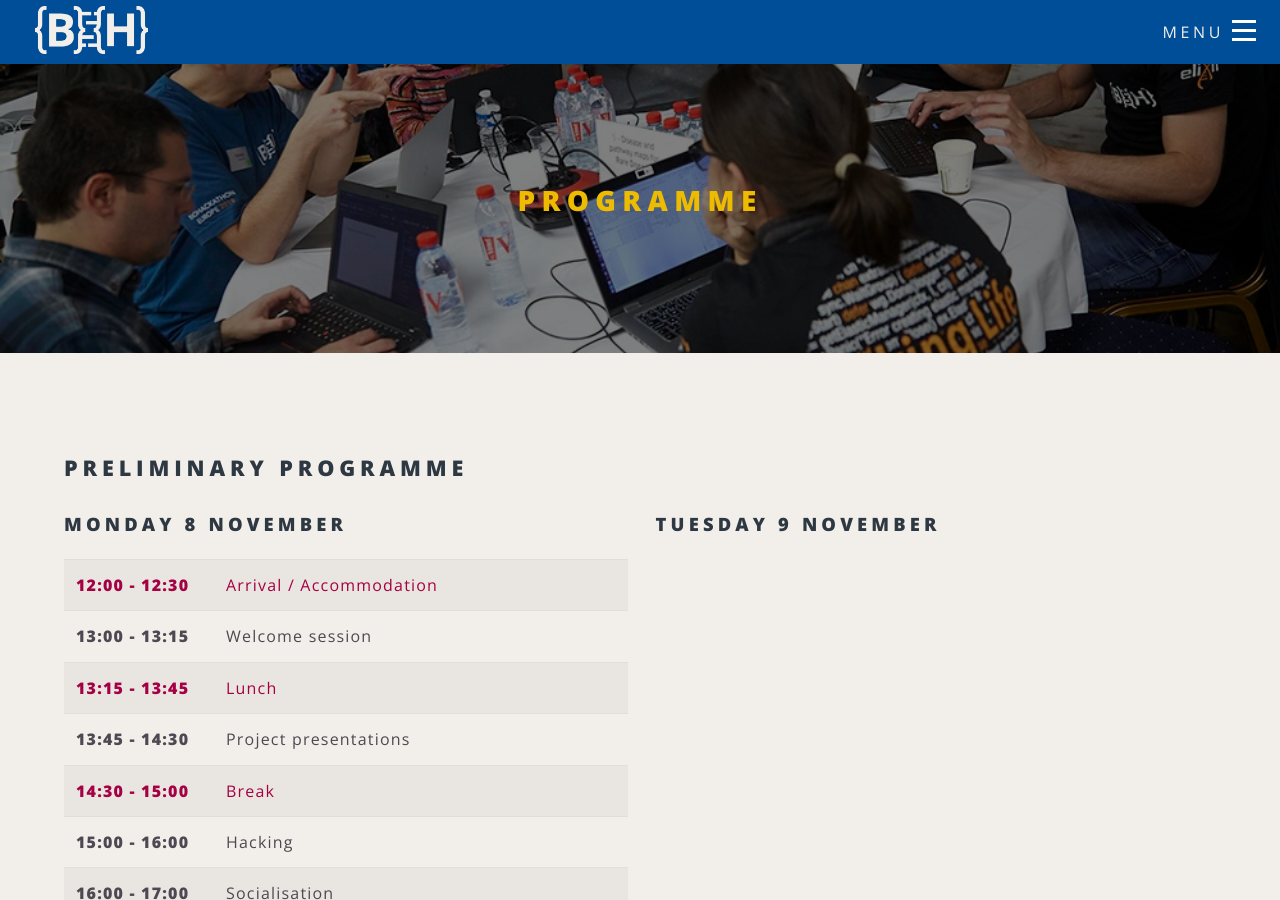
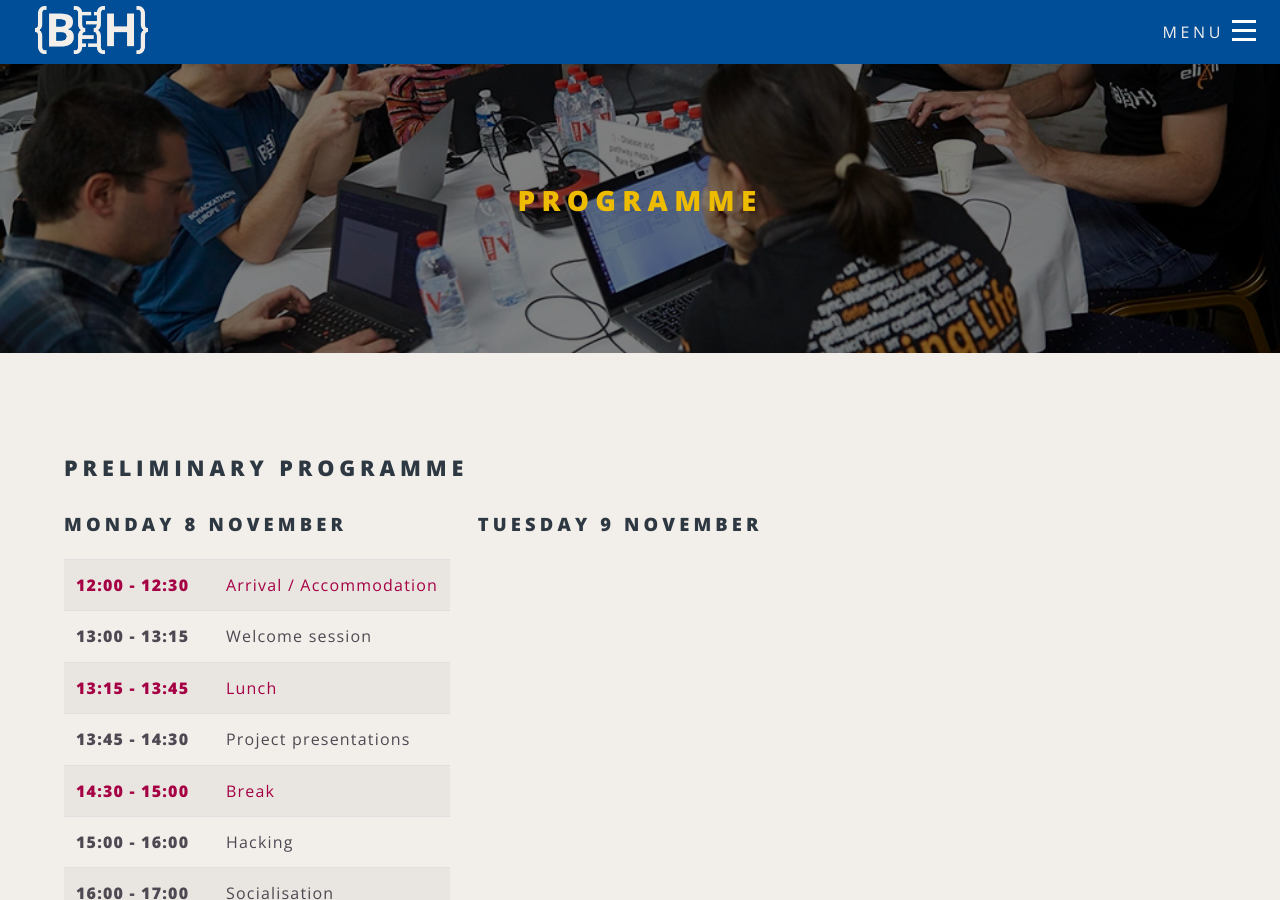
Before and after one commit to elixir-europe/biohackathon-europe-2021, a Jekyll site: the page built from programme.html, in a window 1280 px wide and 900 px high. Built offline with Jekyll 4.4.1, drawn with Linux system fonts in a browser that asks for light colours; nearby versions of some CDN libraries.

Commit message:
Tweak formatting of programme

```diff
--- a/programme.html
+++ b/programme.html
@@ -69,7 +69,7 @@ body_class: programme
                   <li>BioHackrXiv</li>
                 </ul>
             </div> -->
-    <div class="col-md-6 day">
+    <div class="day">
 <h3>Monday 8 November</h3>
                 <table>
                     <tbody>
@@ -144,7 +144,7 @@ body_class: programme
                     </tbody>
                 </table>
             </div>
-            <div class="col-md-6 day">
+            <div class="day">
                 <h3>Wednesday 10 November</h3>
                 <table>
                     <tbody>
@@ -183,7 +183,7 @@ body_class: programme
                     </tbody>
                 </table>
             </div>
-            <div class="col-md-6 day">
+            <div class="day">
                 <h3>Thursday 11 November</h3>
                 <table>
                     <tbody>
@@ -222,7 +222,7 @@ body_class: programme
                     </tbody>
                 </table>
             </div>
-            <div class="col-md-6 day">
+            <div class="day">
                 <h3>Friday 12 November</h3>
                 <table>
                     <tbody>
```
